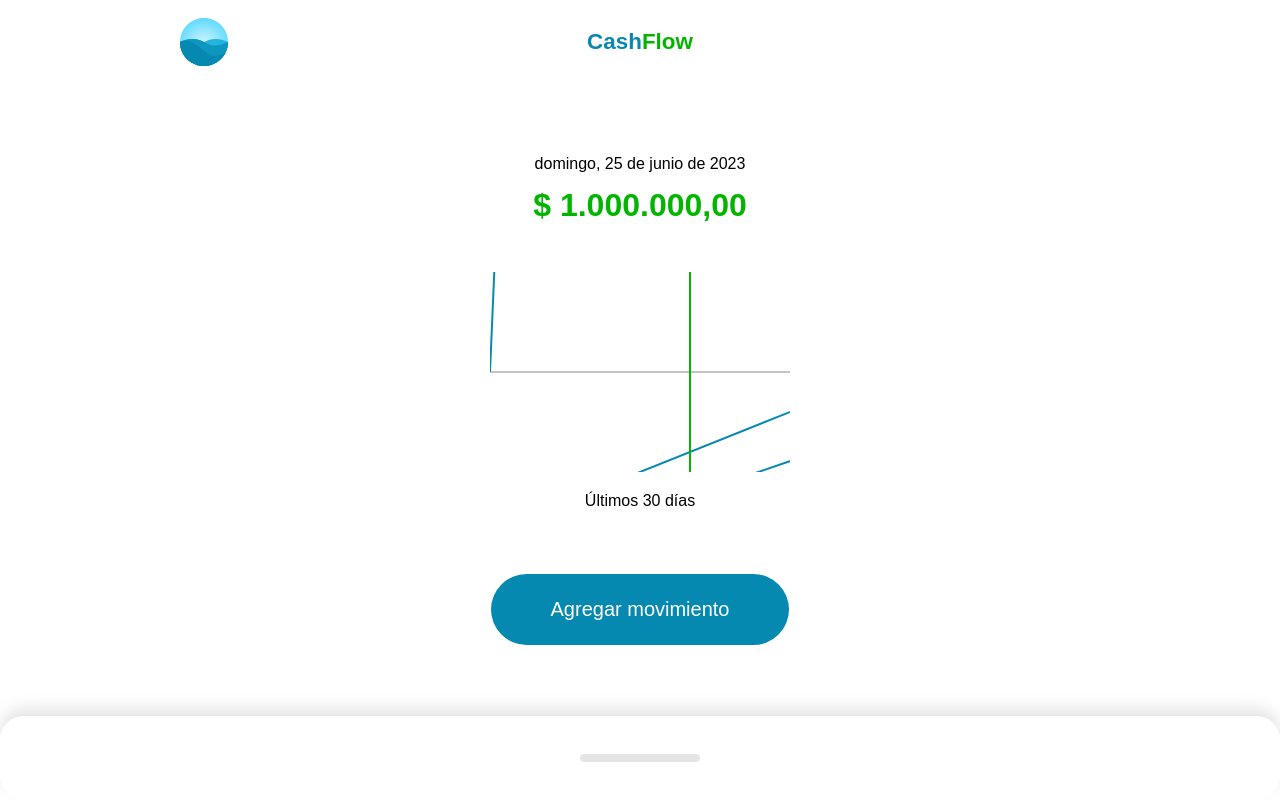
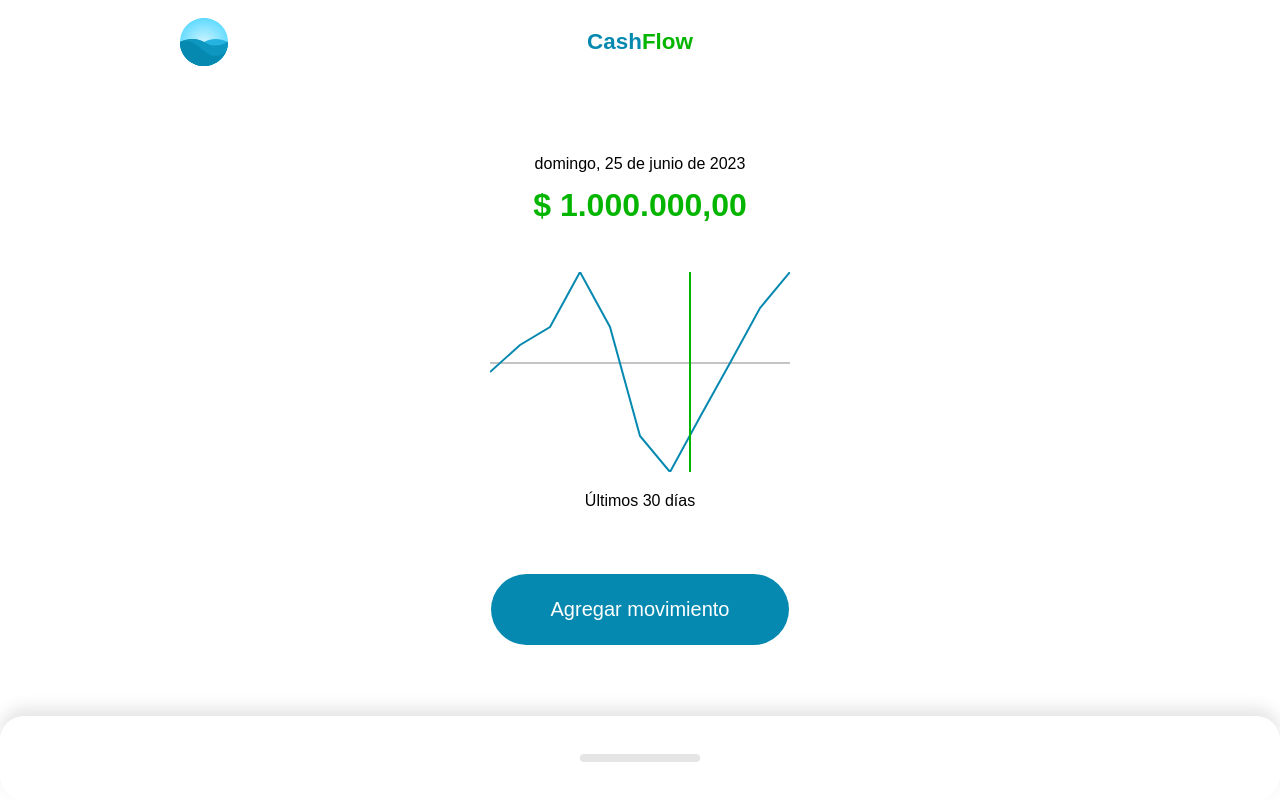
Before and after one commit to DavidGMont/cashflow, a Vue app: page / in a window 1280 px wide. Built offline with nearby package versions, Linux system fonts and the light colour scheme.

Commit message:
Clase 14: Creación de la lógica del gráfico

```diff
--- a/src/components/Resume/GraphicComponent.vue
+++ b/src/components/Resume/GraphicComponent.vue
@@ -1,7 +1,7 @@
 <template>
     <div>
         <svg viewBox="0 0 300 200">
-            <line stroke="#c4c4c4" stroke-width="2" x1="0" y1="100" x2="300" y2="100" />
+            <line stroke="#c4c4c4" stroke-width="2" x1="0" :y1="zero" x2="300" :y2="zero" />
             <polyline fill="none" stroke="#0689B0" stroke-width="2" :points="points" />
             <line stroke="#04B500" stroke-width="2" x1="200" y1="0" x2="200" y2="200" />
         </svg>
@@ -20,20 +20,23 @@
     });
 
     const { amounts } = toRefs(props);
-    const amountToPixels = () => {
+    const amountToPixels = (amount) => {
         const min = Math.min(...amounts.value);
         const max = Math.max(...amounts.value);
-        return `${min}, ${max}`;
+
+        const amountAbs = amount + Math.abs(min);
+        const minMax = Math.abs(max) + Math.abs(min);
+
+        return (200 - ((amountAbs * 100) / minMax) * 2).toFixed(0);
     };
+    const zero = computed(() => amountToPixels(0));
     const points = computed(() => {
         const total = amounts.value.length;
-        return Array(total)
-            .fill(100)
-            .reduce((points, amount, i) => {
-                const x = (300 / total) * (i + 1);
-                const y = amountToPixels(amount);
-                return `${points} ${x},${y}`;
-            }, '0,100');
+        return amounts.value.reduce((points, amount, i) => {
+            const x = ((300 / total) * (i + 1)).toFixed(0);
+            const y = amountToPixels(amount);
+            return `${points} ${x},${y}`;
+        }, '0,100');
     });
 </script>
 
```
